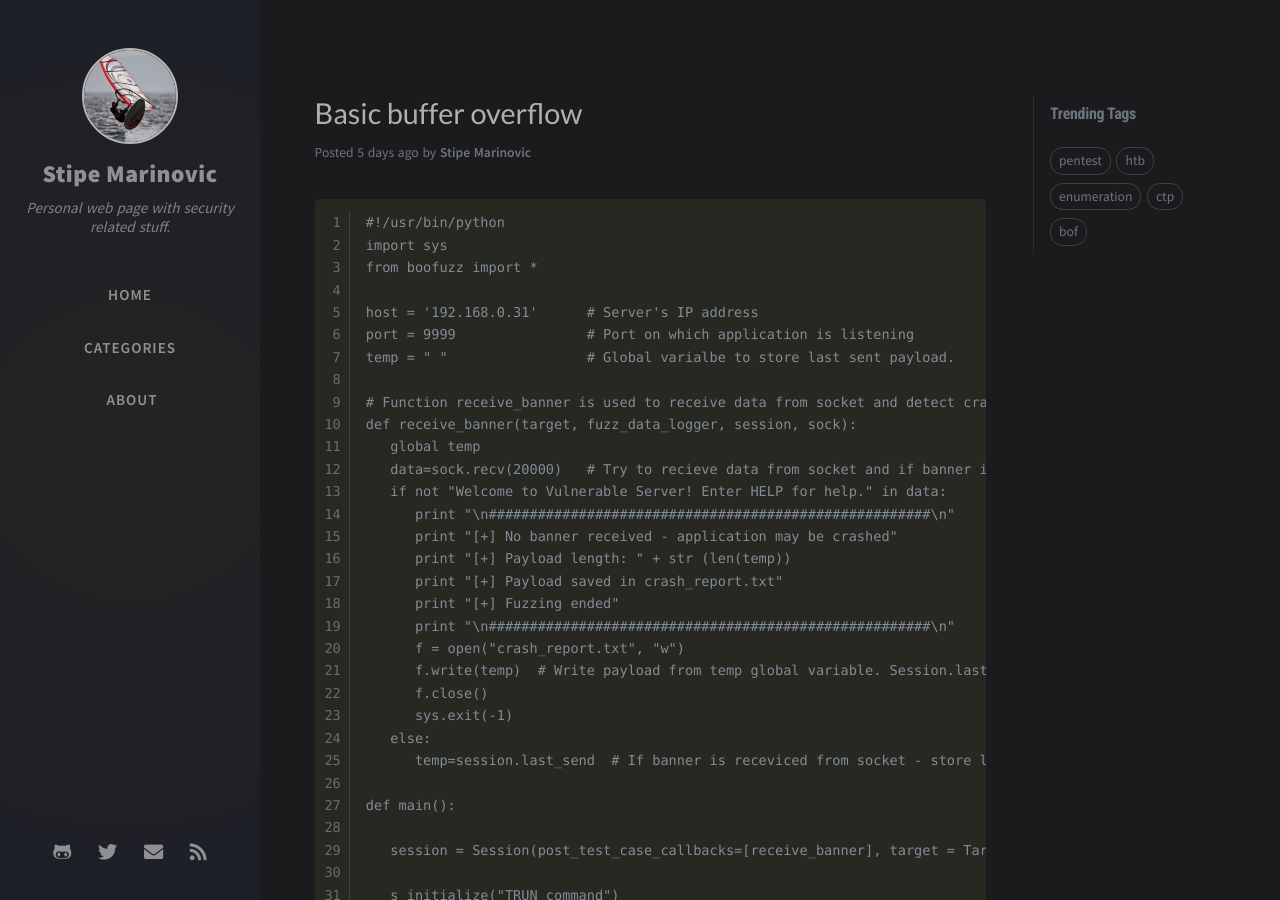
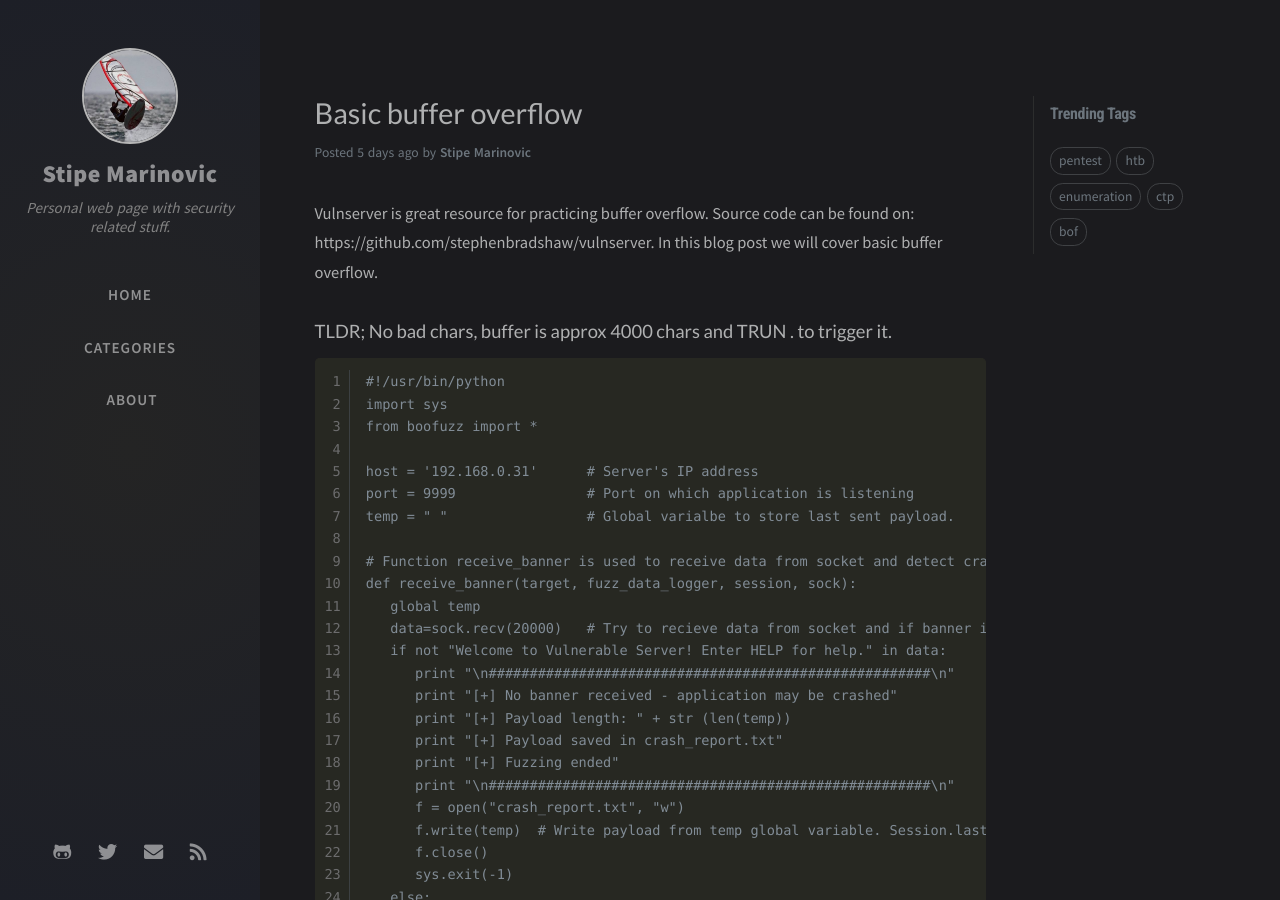
Before and after one commit to smarinovic/smarinovic.github.io, a Jekyll site: the page built from _posts/2020-05-03-Vulnserver-TRUN.md, in a window 1280 px wide and 900 px high. Built offline with Jekyll 4.4.1, drawn with Linux system fonts in a browser that asks for light colours; nearby versions of some CDN libraries; comment, search, counter and statistics services are not loaded.

Commit message:
Update 2020-05-03-Vulnserver-TRUN.md

````diff
--- a/_posts/2020-05-03-Vulnserver-TRUN.md
+++ b/_posts/2020-05-03-Vulnserver-TRUN.md
@@ -6,7 +6,9 @@ categories: [Blogging, Tutorial]
 tags: [pentest, ctp, bof]
 toc: true
 ---
+Vulnserver is great resource for practicing buffer overflow. Source code can be found on: https://github.com/stephenbradshaw/vulnserver. In this blog post we will cover basic buffer overflow.
 
+#### TLDR; No bad chars, buffer is approx 4000 chars and TRUN . to trigger it. ####
 ```
 #!/usr/bin/python
 import sys
````
